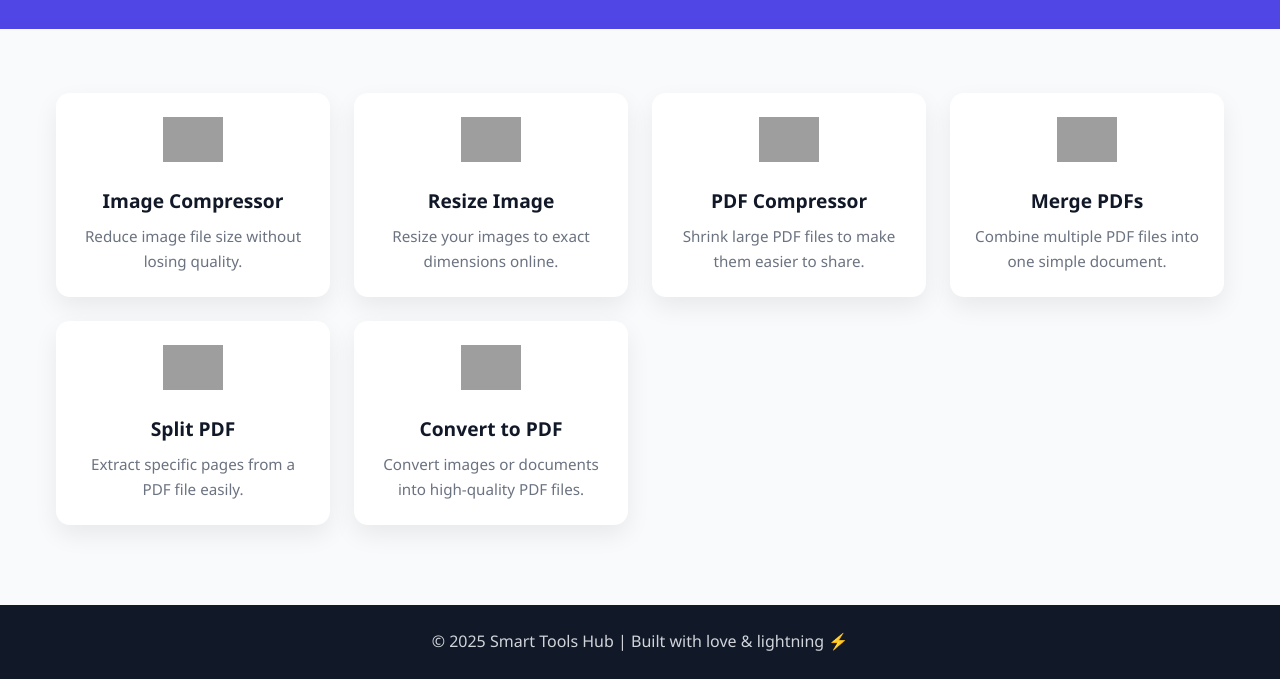
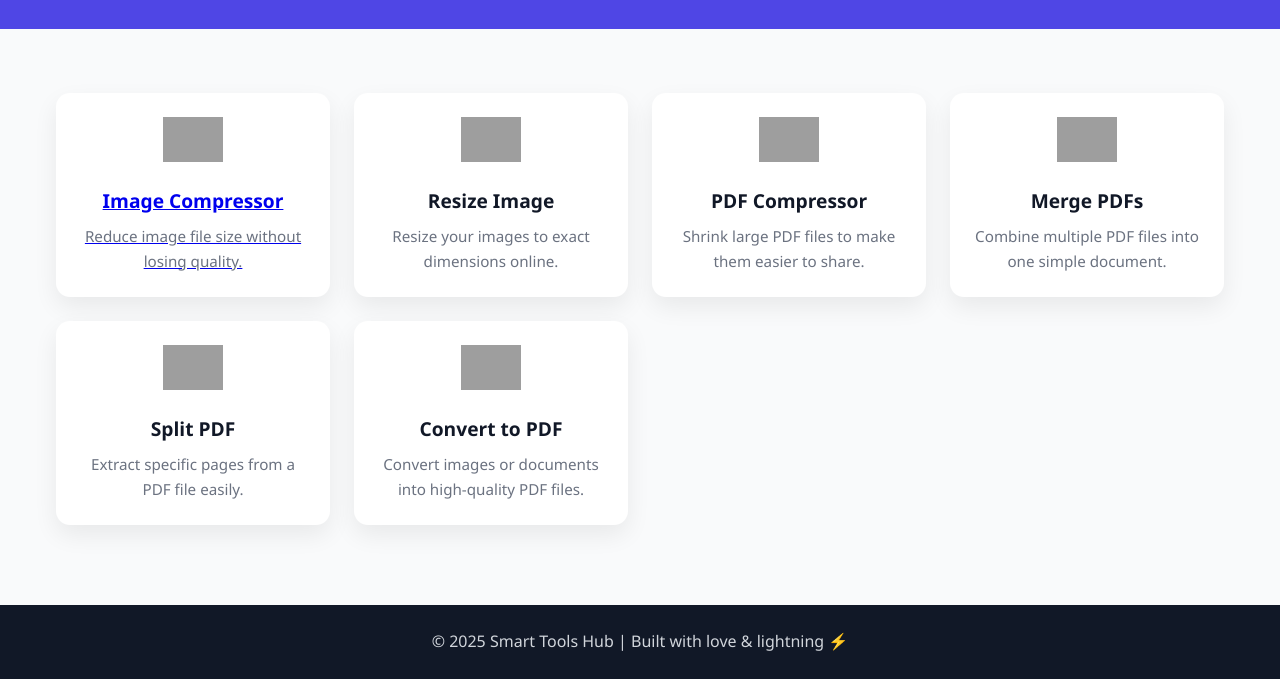
Before and after one commit to viratyadav182/Tools, a plain HTML site: page index.html in a window 1280 px wide. Shown: the part 135-814 px from the top of the page. Drawn offline with Linux system fonts and the light colour scheme; grey boxes are pictures that could not be loaded.

Commit message:
Update index.html

```diff
--- a/index.html
+++ b/index.html
@@ -121,9 +121,11 @@
   <main>
     <section class="tools-grid">
       <div class="tool-card">
-        <img src="https://img.icons8.com/fluency/48/compress.png" alt="Compress" />
-        <h3>Image Compressor</h3>
-        <p>Reduce image file size without losing quality.</p>
+        <a href="image-compressor.html">
+          <img src="https://img.icons8.com/fluency/48/compress.png" alt="Compress" />
+          <h3>Image Compressor</h3>
+          <p>Reduce image file size without losing quality.</p>
+        </a>
       </div>
       <div class="tool-card">
         <img src="https://img.icons8.com/fluency/48/image-file.png" alt="Resize" />
```
